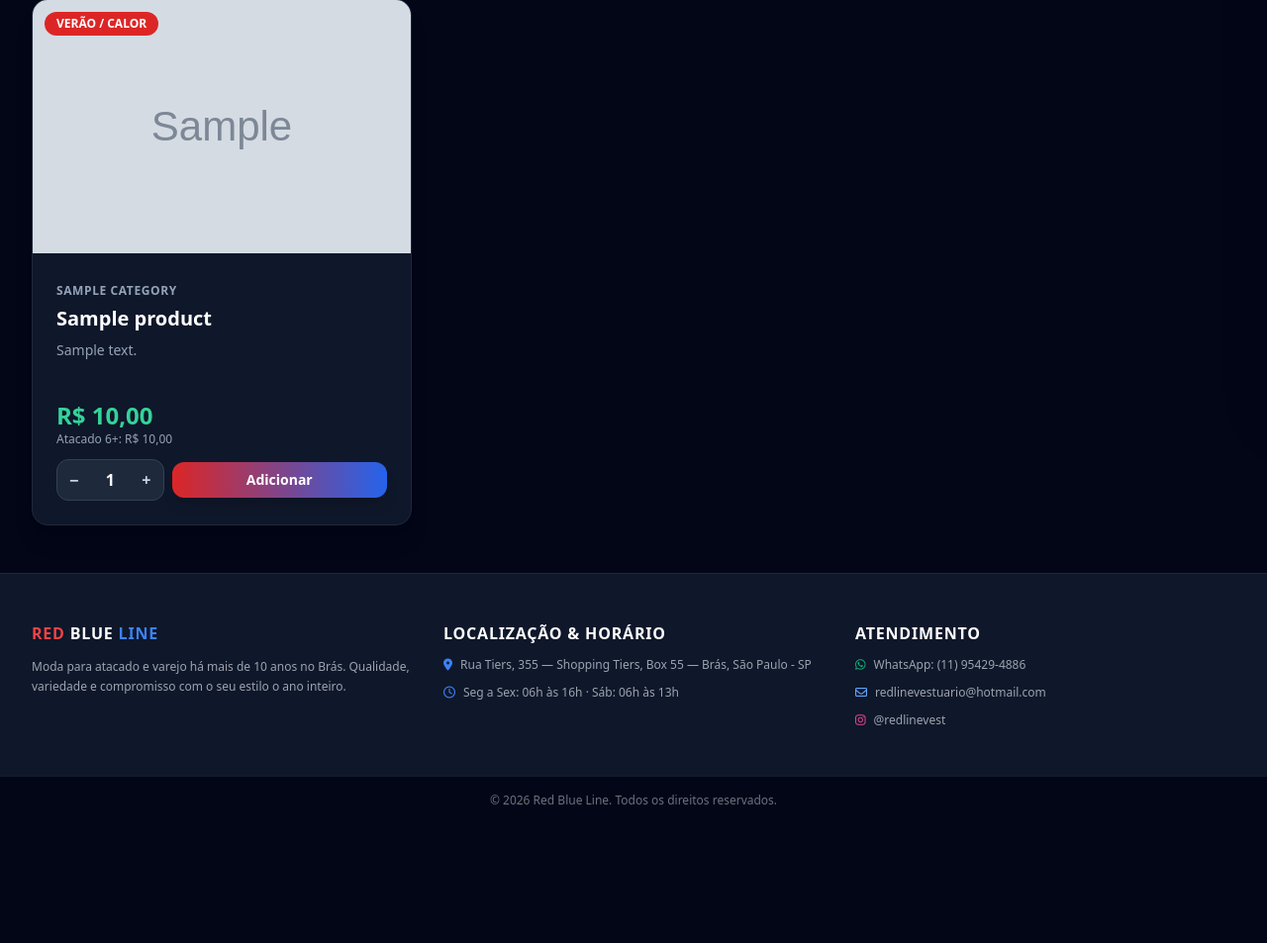
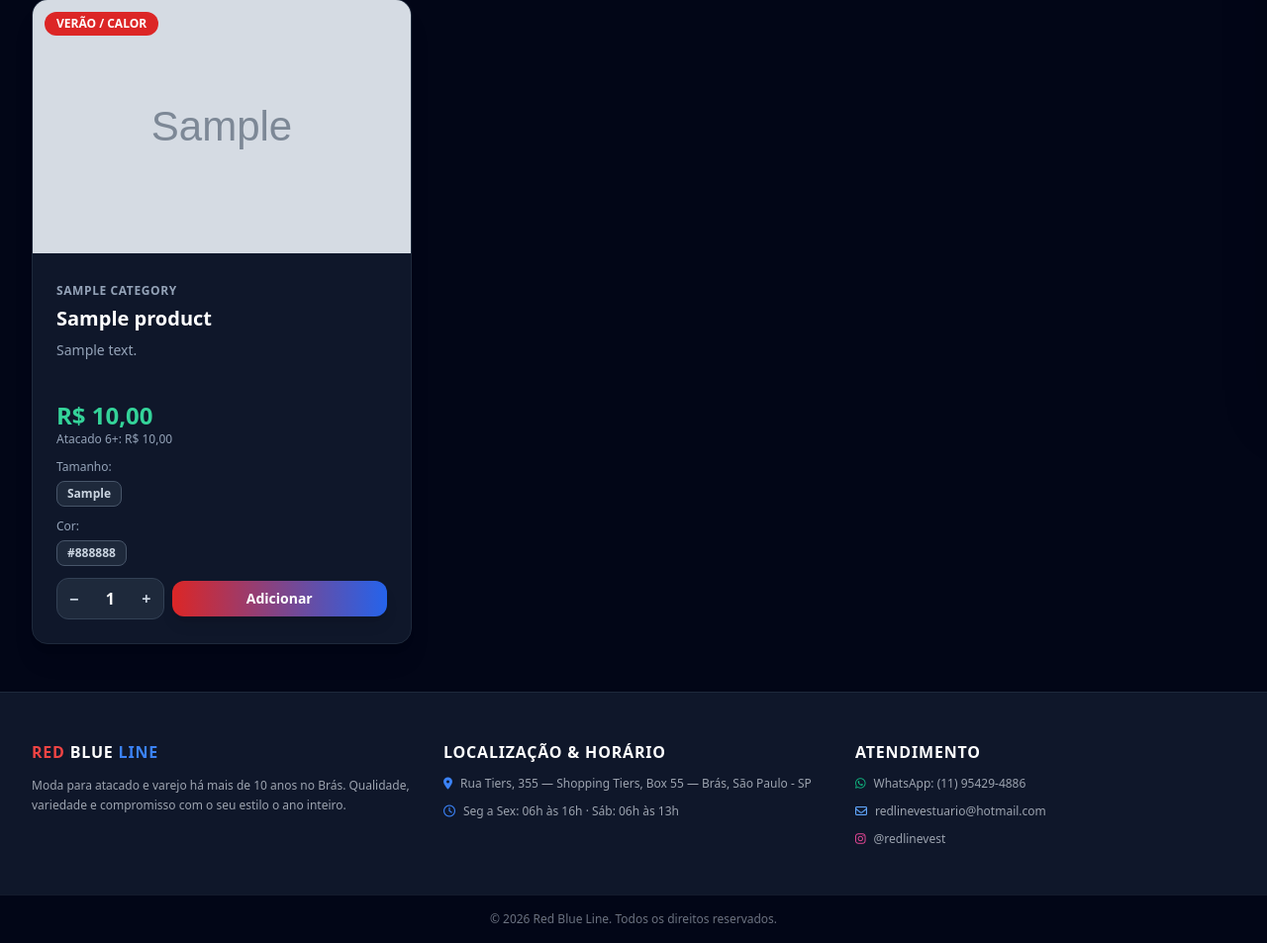
Before and after one commit to AnjoCoruja/store-django, a Django app: page /produtos/ in a window 1280 px wide. Shown: the part 394-1347 px from the top of the page at 99% size. Before the commit the page ends 1207 px from the top, so only its background shows below. Run offline with Django 5.2, Linux system fonts and the light colour scheme; tables that the repository leaves empty hold one stand-in row (values such as "Sample post"); grey boxes marked "Sample" are stand-in pictures; some libraries are stand-ins or nearby versions.

Commit message:
feat: seletor de tamanho e cor nos cards e detalhe (usa available_sizes/available_colors do modelo)

```diff
--- a/templates/website/product_list.html
+++ b/templates/website/product_list.html
@@ -75,6 +75,32 @@
               {% endif %}
             </div>
           </div>
+          <!-- Seletor de tamanho -->
+          {% if product.available_sizes %}
+          <div>
+            <span class="text-xs text-slate-400 block mb-1.5">Tamanho:</span>
+            <div class="flex flex-wrap gap-1.5" id="sizes-{{ product.id }}">
+              {% for s in product.available_sizes %}
+              <button type="button" onclick="selectVariant({{ product.id }}, 'size', '{{ s }}', this)"
+                class="size-btn px-2.5 py-1 text-xs font-semibold rounded-lg border border-slate-600 bg-slate-800 text-slate-300 hover:border-blue-500 hover:text-white transition"
+                data-size="{{ s }}">{{ s }}</button>
+              {% endfor %}
+            </div>
+          </div>
+          {% endif %}
+          <!-- Seletor de cor -->
+          {% if product.available_colors %}
+          <div>
+            <span class="text-xs text-slate-400 block mb-1.5">Cor:</span>
+            <div class="flex flex-wrap gap-1.5" id="colors-{{ product.id }}">
+              {% for c in product.available_colors %}
+              <button type="button" onclick="selectVariant({{ product.id }}, 'color', '{{ c }}', this)"
+                class="color-btn px-2.5 py-1 text-xs font-semibold rounded-lg border border-slate-600 bg-slate-800 text-slate-300 hover:border-emerald-500 hover:text-white transition"
+                data-color="{{ c }}">{{ c }}</button>
+              {% endfor %}
+            </div>
+          </div>
+          {% endif %}
           <!-- Controles de quantidade + botão Adicionar -->
           <div class="flex items-center gap-2">
             <div class="flex items-center bg-slate-800 border border-slate-700 rounded-xl overflow-hidden">
```
Also changed, not shown: templates/website/product_detail.html (+26 -0 lines).
